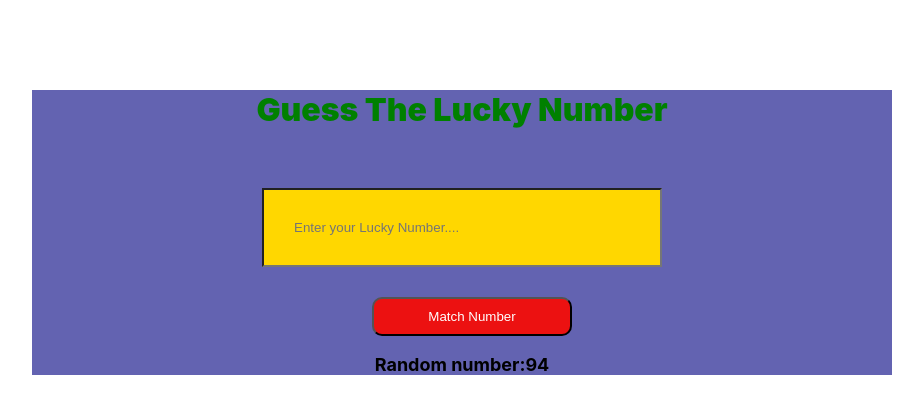
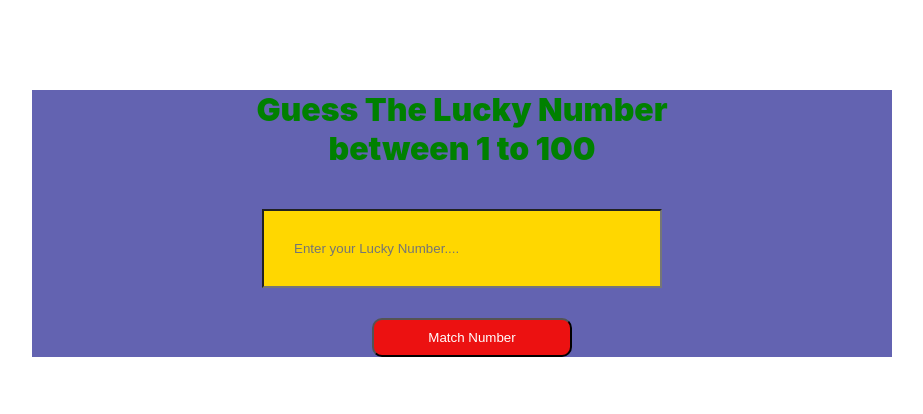
Before and after one commit to DipshiV/FunctionUP-Assignments, a React (Create React App) app: page / in a window 1280 px wide. Shown: the top 414 px of the page, without its empty margins (178-1101 px from the left). Built offline with nearby package versions, Linux system fonts and the light colour scheme.

Commit message:
Guess Lucky Number Game

```diff
--- a/src/components/guessNum.jsx
+++ b/src/components/guessNum.jsx
@@ -26,14 +26,11 @@ export default function GuessLuckyNumber() {
     }
     return (
         <Fragment>
-            <h1>Guess The Lucky Number </h1>
+            <h1>Guess The Lucky Number  between 1 to 100</h1>
             <br />
-            <p>{setprintMessage}</p>
-            <input value={GuessNumber} type='text' placeholder="Enter your Lucky Number...." onChange={handleNumber} />
+            <input value={GuessNumber} type='Number' placeholder="Enter your Lucky Number...." onChange={handleNumber} />
             <button onClick={handlePrint}>Match Number</button>
-            <p>Random number:{randNo}</p>
             <div><p>{printMessage}</p>
-
             </div>
         </Fragment>
     )
```
